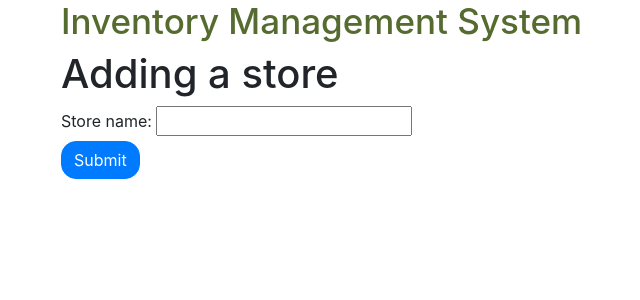
After one commit to jjyeow/inventory-management, a Python web app: template templates/shop.html in a window 1280 px wide. The commit adds this page. Shown: the top 300 px of the page, without its empty margins (24-664 px from the left). Run offline with Jinja, Linux system fonts and the light colour scheme; the template is opened without the code that fills it, so the values that code supplies are empty; some libraries are stand-ins or nearby versions.

Commit message:
allow store to be added and uploaded into database

```diff
--- a/templates/_layout.html
+++ b/templates/_layout.html
@@ -9,6 +9,7 @@
 
     <body>
         <div class="container">
+            <h1 style = "font-size: 35px; color: darkolivegreen">Inventory Management System</h1>
             {% block content%}
             {% endblock %}
 
--- /dev/null
+++ b/templates/shop.html
@@ -0,0 +1,11 @@
+{% extends "_layout.html" %}
+{% block content %}
+<form action="{{url_for('index')}}">
+    <div class = "inv_management">
+        <h1>Adding a store</h1>
+        <label for="store_name">Store name: </label>
+        <input type='text' name='store_name' class="inv_management" />
+    </div>
+    <button type="submit" class="btn btn-primary" style="border-radius: 15px;">Submit</button>
+</form>
+{% endblock %}
```
Also changed, not shown: server.py (+9 -1 lines), templates/index.html (+7 -1 lines).
